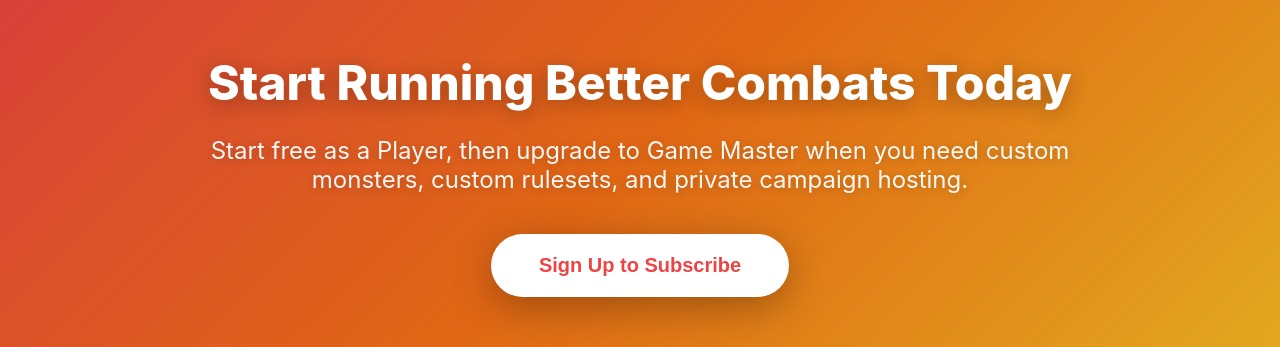
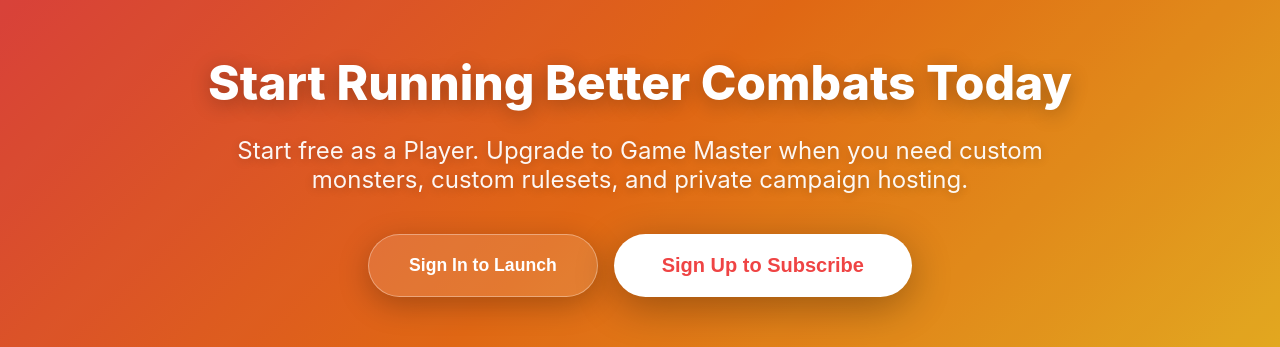
Before and after one commit to sixsmithgames-RPGCombatSimulator/SixsmithGames, a Next.js app: page /apps/virtual-combat-simulator in a window 1280 px wide. Shown: the part 2720-3067 px from the top of the page. Built offline with nearby package versions, Linux system fonts and the light colour scheme; no server answers.

Commit message:
Freemium paywall updates are in:
Virtual Combat Simulator page: bottom CTA now highlights “Start free as a Player” with a Launch button plus an “Upgrade to Game Master” subscribe CTA.

```diff
--- a/app/apps/virtual-combat-simulator/page.tsx
+++ b/app/apps/virtual-combat-simulator/page.tsx
@@ -322,8 +322,28 @@ export default function VirtualCombatSimulatorPage() {
             marginBottom: '2.5rem',
             textShadow: '0 2px 10px rgba(0,0,0,0.2)'
           }}>
-            Start free as a Player, then upgrade to Game Master when you need custom monsters, custom rulesets, and private campaign hosting.
+            Start free as a Player. Upgrade to Game Master when you need custom monsters, custom rulesets, and private campaign hosting.
           </p>
+          <div style={{ display: 'flex', justifyContent: 'center', gap: '1rem', flexWrap: 'wrap' }}>
+            <LaunchAppButton
+              appSlug="virtual-combat-simulator"
+              style={{
+                background: 'rgba(255, 255, 255, 0.12)',
+                color: 'white',
+                padding: '1.1rem 2.5rem',
+                borderRadius: '50px',
+                fontSize: '1.1rem',
+                fontWeight: '700',
+                textDecoration: 'none',
+                display: 'inline-block',
+                boxShadow: '0 8px 30px rgba(0,0,0,0.25)',
+                transition: 'all 0.3s ease',
+                border: '1px solid rgba(255, 255, 255, 0.35)',
+                cursor: 'pointer'
+              }}
+            >
+              Launch Free Player
+            </LaunchAppButton>
             <SubscribeButton planId="virtual-combat-simulator" style={{
               background: 'white',
               color: '#ef4444',
@@ -341,6 +361,7 @@ export default function VirtualCombatSimulatorPage() {
               Upgrade to Game Master
             </SubscribeButton>
           </div>
+        </div>
       </section>
     </div>
   );
```
Lines whose indentation alone changed are shown as unchanged.
